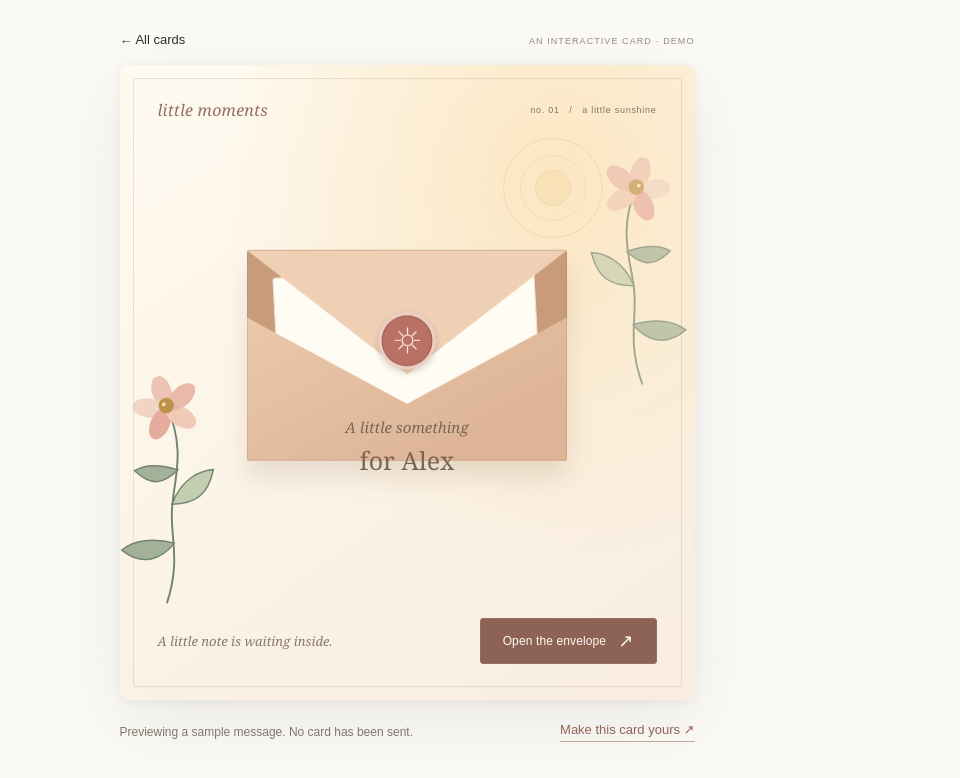
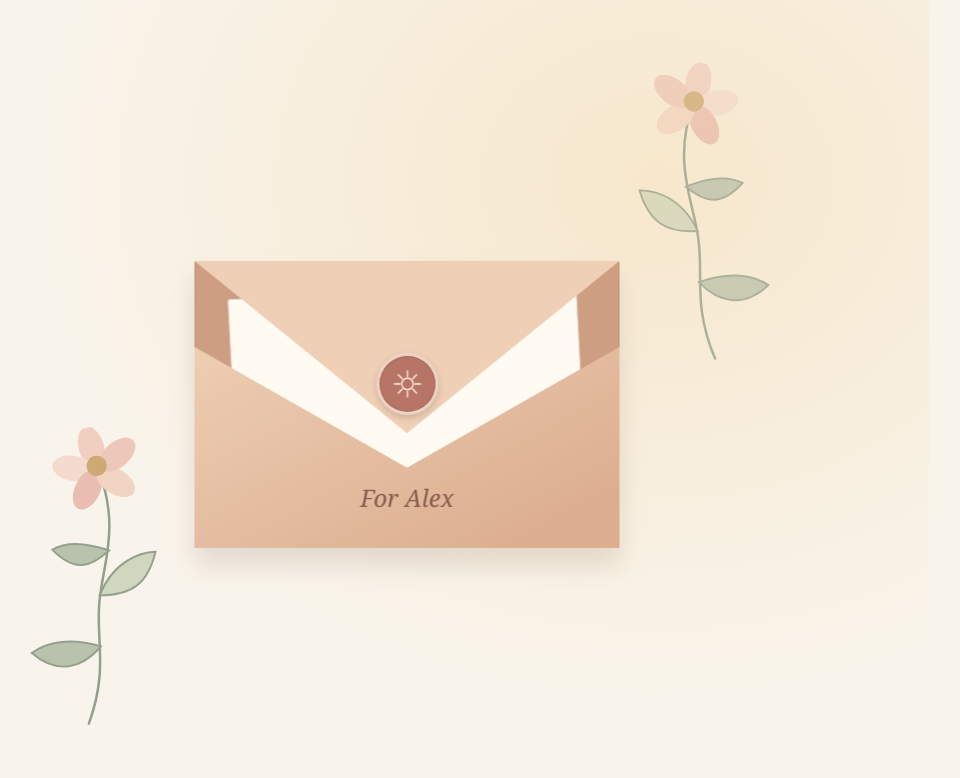
Before and after one commit to muyishen2040/Digital_Card_Shop, a Next.js app: page /cards/little-sunshine in a window 1280 px wide. Shown: the top 778 px of the page, without its empty margins (233-1193 px from the left). Built offline with nearby package versions, Linux system fonts and the light colour scheme.

Commit message:
refactor: make Sunshine a full-screen tap-to-open recipient experience

```diff
--- a/src/app/cards/[slug]/page.tsx
+++ b/src/app/cards/[slug]/page.tsx
@@ -15,46 +15,25 @@ export default async function CardConceptPage({
 }) {
   const { slug } = await params;
   const template = getCardTemplate(slug);
-
   if (!template) notFound();
 
+  // Recipient experience: no store, banners, instructional text, or demo chrome.
   if (slug === "little-sunshine") {
-    return (
-      <main className="recipient-page">
-        <div className="recipient-shell">
-          <div className="recipient-header">
-            <Link className="back-link" href="/#gallery">← All cards</Link>
-            <span>AN INTERACTIVE CARD · DEMO</span>
-          </div>
-          <SunshineCard content={{ ...SUNSHINE_DEMO }} />
-          <div className="recipient-under">
-            <p>Previewing a sample message. No card has been sent.</p>
-            <Link href="/create/little-sunshine">
-              Make this card yours <span aria-hidden="true">↗</span>
-            </Link>
-          </div>
-        </div>
-      </main>
-    );
+    return <SunshineCard content={SUNSHINE_DEMO} />;
   }
 
   return (
     <main className="concept-page">
       <div className="concept-page-inner">
-        <Link className="back-link" href="/#gallery">← All concepts</Link>
+        <Link className="back-link" href="/">← Experiences</Link>
         <div className={"concept-art concept-art--" + template.theme}>
           <span className="concept-glyph" aria-hidden="true">
             {template.theme === "night-sky" ? "✦" : "✿"}
           </span>
-          <span className="concept-status">Interactive prototype coming next</span>
+          <span className="concept-status">In development</span>
         </div>
-        <span className="section-kicker">{template.category.toUpperCase()}</span>
         <h1>{template.title}</h1>
         <p>{template.description}</p>
-        <p className="concept-note">
-          This is a placeholder route, not a sendable e-card.
-          We&apos;ll design this experience in a future phase.
-        </p>
       </div>
     </main>
   );
--- a/src/components/cards/sunshine/SunshineCard.module.css
+++ b/src/components/cards/sunshine/SunshineCard.module.css
@@ -1,289 +1,238 @@
 .card {
-  --card-ink: #514638;
-  --card-pink: #f0d2c1;
   position: relative;
-  display: flex;
-  flex-direction: column;
   isolation: isolate;
+  display: grid;
+  place-items: center;
+  min-height: 100svh;
+  width: 100%;
   overflow: hidden;
-  width: 100%;
-  min-height: 635px;
-  border-radius: 9px;
-  background: #fbf4e9;
-  color: var(--card-ink);
-  box-shadow: 0 22px 70px rgba(66, 48, 30, 0.085), 0 2px 8px rgba(66, 48, 30, 0.06);
+  background: #f9f4eb;
+  color: #53483c;
 }
-.card * { box-sizing: border-box; }
-.sunwash {
+.card *, .card *::before, .card *::after { box-sizing: border-box; }
+.stage {
+  position: relative;
+  width: min(100%, 870px);
+  height: clamp(540px, 88svh, 830px);
+  isolation: isolate;
+}
+.sunlight {
   position: absolute;
-  inset: 0;
+  inset: -10%;
   z-index: -1;
-  background: radial-gradient(ellipse at 76% 17%, rgba(250, 213, 145, .45) 0, transparent 53%),
-              linear-gradient(145deg, #fffaf0 0%, #f8eddf 100%);
-}
-.outline {
-  position: absolute;
-  inset: 13px;
-  border: 1px solid rgba(127, 99, 74, .16);
-  border-radius: 3px;
+  background: radial-gradient(ellipse at 74% 24%, rgba(243, 211, 154, .38), transparent 57%);
   pointer-events: none;
 }
-.masthead {
-  z-index: 5;
-  display: flex;
-  align-items: center;
-  justify-content: space-between;
-  gap: 12px;
-  padding: 34px 38px 0;
-  color: #827666;
-  font-family: Georgia, "Times New Roman", serif;
-  font-size: 12px;
-  letter-spacing: .02em;
+.sprigLeft, .sprigRight {
+  position: absolute;
+  width: clamp(120px, 23%, 190px);
+  height: auto;
+  pointer-events: none;
+  transform-origin: 45% 100%;
+  opacity: .74;
 }
-.masthead span:first-child { font-style: italic; font-size: 16px; color: #946d62; }
-.masthead span:last-child { font-family: Arial, Helvetica, sans-serif; font-size: 9px; letter-spacing: .08em; }
-.scene {
-  position: relative;
-  flex: 1;
-  min-height: 478px;
-}
-.sundisc {
-  position: absolute;
-  top: 17px;
-  right: 16%;
-  width: 100px;
-  height: 100px;
-  border: 1px solid rgba(198, 163, 111, .30);
-  border-radius: 50%;
-  opacity: .75;
-}
-.sundisc::before, .sundisc::after {
-  content: "";
-  position: absolute;
-  inset: 16px;
-  border: 1px solid rgba(198, 163, 111, .22);
-  border-radius: 50%;
-}
-.sundisc::after { inset: 31px; background: rgba(235, 188, 119, .18); }
-.botanicalLeft, .botanicalRight {
-  position: absolute;
-  width: 145px;
-  height: 223px;
-  z-index: 1;
-  transform-origin: 50% 95%;
-  pointer-events: none;
-}
-.botanicalLeft { bottom: 1%; left: -1%; transform: rotate(-18deg); }
-.botanicalRight { right: 0; top: 8%; transform: scaleX(-1) rotate(-16deg); opacity: .65; }
-.flower { transform-origin: 114px 31px; }
-.isOpen .botanicalLeft .flower, .isOpen .botanicalRight .flower {
-  animation: blossom .85s cubic-bezier(.22, 1, .36, 1) both;
+.sprigLeft { bottom: 4%; left: 6%; transform: rotate(-16deg); }
+.sprigRight { right: 5%; top: 3%; transform: scaleX(-1) rotate(-13deg); opacity: .55; }
+.bloom { transform-origin: 114px 31px; }
+.open .sprigLeft .bloom, .open .sprigRight .bloom {
+  animation: unfold .85s cubic-bezier(.22, 1, .36, 1) both;
 }
 .envelope {
   position: absolute;
-  z-index: 2;
   left: 50%;
-  top: 44%;
-  width: min(68%, 320px);
-  aspect-ratio: 1.52;
-  transform: translate(-50%, -40%);
-  perspective: 700px;
-  filter: drop-shadow(0 17px 12px rgba(111, 78, 53, .14));
-  transition: transform .85s cubic-bezier(.22, 1, .36, 1), opacity .6s ease;
+  top: 49%;
+  z-index: 4;
+  display: block;
+  width: min(69%, 425px);
+  aspect-ratio: 1.48;
+  border: 0;
+  border-radius: 3px;
+  padding: 0;
+  background: transparent;
+  cursor: pointer;
+  perspective: 850px;
+  transform: translate(-50%, -46%);
+  filter: drop-shadow(0 18px 13px rgba(99, 70, 49, .15));
+  transition: transform .75s cubic-bezier(.22, 1, .36, 1), opacity .4s ease .48s, filter .5s ease;
+  -webkit-tap-highlight-color: transparent;
 }
-.envelopeBack, .envelopeInsert, .envelopeFront, .envelopeFlap { position: absolute; inset: 0; border-radius: 3px; }
-.envelopeBack { background: #c89b7b; box-shadow: inset 0 0 0 1px rgba(122, 77, 57, .14); }
-.envelopeInsert {
-  top: 10%;
-  left: 9%;
-  width: 82%;
-  height: 70%;
-  background: #fffcf4;
-  border: 1px solid #e9dfd1;
+.envelope:disabled { cursor: default; }
+.envelope:focus-visible {
+  outline: 3px solid #6b8066;
+  outline-offset: 12px;
+}
+.envelopeBack, .letterEdge, .envelopeFront, .envelopeFlap { position: absolute; inset: 0; border-radius: 2px; }
+.envelopeBack { background: #ce9e82; box-shadow: inset 0 0 0 1px rgba(119, 78, 55, .15); }
+.letterEdge {
+  top: 10%; left: 9%; width: 82%; height: 69%;
+  border: 1px solid #e5dacd;
+  background: #fffbf3;
   transform: rotate(-3deg);
 }
 .envelopeFront {
   z-index: 2;
-  background: linear-gradient(152deg, #efceb3 0%, #ddb495 85%);
-  clip-path: polygon(0 32%, 50% 73%, 100% 32%, 100% 100%, 0 100%);
-  box-shadow: inset 0 0 0 1px rgba(119, 74, 47, .14);
+  background: linear-gradient(152deg, #f2d5bb 0%, #dcae90 91%);
+  clip-path: polygon(0 30%, 50% 72%, 100% 30%, 100% 100%, 0 100%);
 }
 .envelopeFlap {
   z-index: 3;
-  background: #efd0b5;
-  clip-path: polygon(0 0, 100% 0, 50% 59%);
-  transform-origin: 50% 0%;
+  background: #efd0b7;
+  clip-path: polygon(0 0, 100% 0, 50% 60%);
+  transform-origin: 50% 0;
   backface-visibility: hidden;
-  transition: transform .8s cubic-bezier(.22, 1, .36, 1);
+  transition: transform .67s cubic-bezier(.22, 1, .36, 1);
 }
 .seal {
   position: absolute;
   z-index: 4;
-  left: 50%;
-  top: 43%;
+  top: 43%; left: 50%;
   display: grid;
   place-items: center;
-  width: 57px;
-  height: 57px;
-  border: 3px solid rgba(255, 245, 233, .72);
+  width: 62px; height: 62px;
+  border: 3px solid rgba(255, 245, 233, .75);
   border-radius: 50%;
-  background: #b97065;
-  color: #ffede0;
+  background: #b77565;
+  color: #fff0e0;
   transform: translate(-50%, -50%);
-  box-shadow: 0 3px 6px rgba(75, 45, 38, .2), inset 0 0 0 1px rgba(119, 53, 45, .4);
-  transition: opacity .2s ease;
+  box-shadow: 0 3px 6px rgba(75, 45, 38, .19), inset 0 0 0 1px rgba(119, 53, 45, .28);
+  transition: transform .35s ease, opacity .25s ease;
 }
-.seal svg { width: 34px; height: 34px; }
-.forYou {
+.seal svg { width: 36px; height: 36px; }
+.address {
   position: absolute;
   z-index: 3;
-  top: calc(44% + min(17%, 95px));
-  left: 0;
-  right: 0;
-  display: flex;
-  flex-direction: column;
-  align-items: center;
-  gap: 6px;
-  color: #7a6657;
+  left: 8%; right: 8%;
+  bottom: 12%;
+  color: #875c4b;
+  font: italic clamp(17px, 2.7vw, 24px)/1.3 Georgia, "Times New Roman", serif;
+  overflow-wrap: anywhere;
   text-align: center;
 }
-.forYou span { font: italic 15px Georgia, serif; }
-.forYou strong { font: normal 25px Georgia, serif; overflow-wrap: anywhere; }
-.isOpen .envelope {
-  transform: translate(-50%, 90%) scale(.78) rotate(-5deg);
-  opacity: .32;
+@media (hover: hover) and (pointer: fine) {
+  .envelope:not(:disabled):hover {
+    transform: translate(-50%, -51%) rotate(-1deg);
+    filter: drop-shadow(0 24px 17px rgba(99, 70, 49, .17));
+  }
+  .envelope:not(:disabled):hover .seal { transform: translate(-50%, -55%) rotate(9deg); }
 }
-.isOpen .envelopeFlap { transform: rotateX(180deg); }
-.isOpen .seal { opacity: 0; }
+.envelope:not(:disabled):active { transform: translate(-50%, -46%) scale(.985); }
+.open .envelope, .open .envelope:disabled {
+  transform: translate(-50%, 8%) scale(.82) rotate(-4deg);
+  opacity: 0;
+  pointer-events: none;
+}
+.open .envelopeFlap { transform: rotateX(180deg); }
+.open .seal { opacity: 0; }
 .letter {
   position: absolute;
-  z-index: 4;
-  top: 50%;
-  left: 50%;
-  width: min(calc(100% - 52px), 397px);
-  height: min(424px, calc(100% - 36px));
-  padding: 31px 34px 27px;
+  z-index: 5;
+  left: 50%; top: 50%;
+  width: min(calc(100% - 60px), 500px);
+  max-height: calc(100% - 58px);
+  min-height: min(510px, calc(100% - 58px));
+  overflow-x: hidden;
   overflow-y: auto;
-  overflow-x: hidden;
+  padding: clamp(42px, 6.8%, 60px) clamp(35px, 6%, 55px);
+  border: 1px solid #e7dace;
   background: #fffdf8;
-  color: #534538;
-  border: 1px solid #e8dccd;
-  box-shadow: 0 13px 35px rgba(91, 65, 48, .13);
-  transform: translate(-50%, -50%);
-  animation: letterRise .9s cubic-bezier(.22, 1, .36, 1) both;
-  scrollbar-color: #ccb39c transparent;
+  box-shadow: 0 15px 42px rgba(93, 64, 43, .14);
+  opacity: 0;
+  visibility: hidden;
+  pointer-events: none;
+  transform: translate(-50%, -23%) scale(.73);
+  transform-origin: center;
+  transition: transform .95s cubic-bezier(.22, 1, .36, 1) .18s, opacity .58s ease .23s, visibility 0s linear .95s;
   scrollbar-width: thin;
+  scrollbar-color: #cfb69f transparent;
 }
+.letter:focus { outline: none; }
+.letter:focus-visible { outline: 3px solid #6b8066; outline-offset: 2px; }
 .letter::before {
   content: "";
   position: absolute;
-  inset: 11px;
-  border: 1px solid rgba(170, 135, 107, .22);
+  inset: 13px;
+  border: 1px solid rgba(175, 144, 117, .23);
   pointer-events: none;
 }
-.letterTop { position: relative; display: flex; justify-content: space-between; align-items: center; color: #a77e64; font: italic 13px Georgia, serif; }
-.letterSun { display: grid; place-items: center; color: #b99563; }
-.letterSun svg { width: 28px; height: 28px; }
-.letterTitle {
-  position: relative;
-  margin: 24px 0 22px;
-  font-family: Georgia, "Times New Roman", serif;
-  font-size: clamp(26px, 4vw, 37px);
-  font-weight: 400;
-  line-height: 1.18;
-  letter-spacing: -.035em;
+.open .letter {
+  opacity: 1;
+  visibility: visible;
+  pointer-events: auto;
+  transform: translate(-50%, -50%) scale(1);
+  transition: transform .95s cubic-bezier(.22, 1, .36, 1) .18s, opacity .6s ease .23s, visibility 0s;
+}
+.letterContent { position: relative; z-index: 2; }
+.salutation {
+  margin: 8px 0 31px;
+  font: normal clamp(28px, 4.5vw, 39px)/1.15 Georgia, "Times New Roman", serif;
+  letter-spacing: -.04em;
   overflow-wrap: anywhere;
 }
-.letterMessage {
-  position: relative;
+.message {
   margin: 0;
-  font: 16px/1.72 Georgia, "Times New Roman", serif;
+  font: 17px/1.83 Georgia, "Times New Roman", serif;
   white-space: pre-wrap;
   overflow-wrap: anywhere;
 }
-.letterSignoff {
-  position: relative;
-  display: flex;
-  flex-direction: column;
-  gap: 5px;
-  margin-top: 28px;
-  max-width: 80%;
-  font: italic 14px Georgia, serif;
-  color: #8a7061;
-}
-.letterSignoff strong {
-  font: normal 19px Georgia, serif;
-  color: #594a3d;
+.signature {
+  margin: 32px 0 0;
+  font: italic 19px/1.45 Georgia, "Times New Roman", serif;
+  color: #96735d;
+  text-align: right;
   overflow-wrap: anywhere;
 }
-.letterFlower {
+.letterSprig {
   position: absolute;
-  z-index: 0;
-  right: -8px;
-  bottom: -38px;
-  width: 98px;
-  height: 156px;
-  transform: rotate(4deg);
-  opacity: .63;
+  right: -8px; bottom: -37px;
+  width: 109px; height: auto;
+  transform: rotate(5deg);
+  opacity: .48;
   pointer-events: none;
 }
-.actionRow {
-  position: relative;
-  z-index: 8;
-  display: flex;
-  gap: 20px;
-  align-items: center;
-  justify-content: space-between;
-  padding: 12px 38px 36px;
+.replay {
+  position: absolute;
+  top: 17px; right: 18px;
+  z-index: 7;
+  display: grid;
+  place-items: center;
+  width: 38px; height: 38px;
+  border: 0;
+  border-radius: 50%;
+  background: transparent;
+  color: #9c8071;
+  opacity: .58;
+  cursor: pointer;
+  transition: background-color .18s ease, opacity .18s ease, transform .18s ease;
 }
-.actionHint { margin: 0; font: italic 13px/1.4 Georgia, serif; color: #887968; }
-.actionButton {
-  display: inline-flex;
-  justify-content: center;
-  align-items: center;
-  gap: 12px;
-  min-height: 46px;
-  min-width: 177px;
-  padding: 11px 18px;
-  border: 1px solid #966f61;
-  border-radius: 3px;
-  background: #8c6355;
-  color: #fffaf2;
-  font: 500 12px Arial, sans-serif;
-  letter-spacing: .01em;
-  cursor: pointer;
-  transition: background-color .16s ease, transform .16s ease;
+.replay svg { width: 20px; height: 20px; }
+.replay:hover { background: #f5ebe0; opacity: 1; }
+.replay:active { transform: rotate(-20deg); }
+.replay:focus-visible { outline: 2px solid #6b8066; outline-offset: 2px; opacity: 1; }
+.srOnly { position: absolute; width: 1px; height: 1px; padding: 0; margin: -1px; overflow: hidden; clip: rect(0,0,0,0); white-space: nowrap; border: 0; }
+@keyframes unfold { from { transform: scale(.38); opacity: .15; } to { transform: scale(1); opacity: 1; } }
+@media (max-width: 600px) {
+  .stage { height: clamp(500px, 100svh, 750px); }
+  .envelope { width: min(79%, 390px); }
+  .sprigLeft { left: -11%; bottom: 8%; width: 137px; }
+  .sprigRight { right: -9%; top: 3%; width: 128px; }
+  .seal { width: 54px; height: 54px; }
+  .seal svg { width: 31px; height: 31px; }
+  .address { font-size: 20px; }
+  .letter {
+    width: calc(100% - 36px);
+    min-height: min(440px, calc(100% - 50px));
+    max-height: calc(100% - 50px);
+    padding: 44px 31px 40px;
+  }
+  .salutation { font-size: 31px; margin: 5px 0 25px; }
+  .message { font-size: 16px; line-height: 1.72; }
+  .signature { font-size: 17px; }
 }
-.actionButton:hover { background: #775246; }
-.actionButton:active { transform: scale(.98); }
-.actionButton:focus-visible { outline: 3px solid #4e6c59; outline-offset: 3px; }
-.actionArrow { font-size: 18px; line-height: 1; font-weight: 400; }
-@keyframes letterRise {
-  0% { transform: translate(-50%, -40%) scale(.96); opacity: 0; }
-  100% { transform: translate(-50%, -50%) scale(1); opacity: 1; }
-}
-@keyframes blossom {
-  0% { transform: scale(.32); opacity: 0; }
-  100% { transform: scale(1); opacity: 1; }
-}
-@media (max-width: 520px) {
-  .card { min-height: 585px; }
-  .masthead { padding: 28px 27px 0; }
-  .masthead span:last-child { font-size: 8px; }
-  .scene { min-height: 440px; }
-  .envelope { width: min(74%, 310px); }
-  .botanicalLeft { left: -8%; width: 119px; }
-  .botanicalRight { right: -7%; width: 115px; }
-  .forYou { top: 62%; }
-  .forYou strong { font-size: 22px; }
-  .letter { width: calc(100% - 42px); height: min(395px, calc(100% - 26px)); padding: 29px 25px 28px; }
-  .letterTitle { margin: 20px 0 16px; font-size: 29px; }
-  .letterMessage { font-size: 15px; line-height: 1.65; }
-  .actionRow { padding: 10px 27px 29px; gap: 8px; }
-  .actionHint { font-size: 11px; max-width: 140px; }
-  .actionButton { min-width: 164px; padding: 10px 11px; font-size: 11px; }
+@media (max-width: 360px) {
+  .letter { width: calc(100% - 22px); padding: 42px 26px 38px; }
+  .salutation { font-size: 28px; }
 }
 @media (prefers-reduced-motion: reduce) {
-  .envelope, .envelopeFlap, .seal, .actionButton { transition: none !important; }
-  .letter, .isOpen .botanicalLeft .flower, .isOpen .botanicalRight .flower { animation: none !important; }
+  .envelope, .envelopeFlap, .seal, .letter, .replay { transition: none !important; }
+  .open .sprigLeft .bloom, .open .sprigRight .bloom { animation: none !important; }
 }
--- a/src/components/cards/sunshine/SunshineCard.tsx
+++ b/src/components/cards/sunshine/SunshineCard.tsx
@@ -1,140 +1,107 @@
 "use client";
 
-import { useState } from "react";
+import { useEffect, useRef, useState } from "react";
 import type { CardPersonalization } from "@/types/card";
 import { toPreviewContent } from "@/lib/cards/personalization";
 import styles from "./SunshineCard.module.css";
 
-function FlowerSprig({ className = "" }: { className?: string }) {
+function BotanicalSprig({ className = "" }: { className?: string }) {
   return (
-    <svg
-      className={className}
-      viewBox="0 0 150 230"
-      fill="none"
-      xmlns="http://www.w3.org/2000/svg"
-      aria-hidden="true"
-      focusable="false"
-    >
-      <path
-        d="M52 225C81 185 75 158 89 129C99 105 120 79 114 30"
-        stroke="#72836E"
-        strokeWidth="2"
-        strokeLinecap="round"
-      />
-      <path
-        d="M78 169C56 155 37 154 24 159C39 182 60 181 78 169Z"
-        fill="#A2B198"
-        stroke="#72836E"
-        strokeWidth="1.5"
-      />
-      <path
-        d="M88 130C106 107 128 106 140 109C127 132 112 137 88 130Z"
-        fill="#C3CDAF"
-        stroke="#72836E"
-        strokeWidth="1.5"
-      />
-      <path
-        d="M105 98C88 86 74 82 62 85C74 107 87 107 105 98Z"
-        fill="#A2B198"
-        stroke="#72836E"
-        strokeWidth="1.5"
-      />
-      <g className={styles.flower}>
+    <svg className={className} viewBox="0 0 150 230" fill="none" aria-hidden="true" focusable="false">
+      <path d="M52 225C81 185 75 158 89 129C99 105 120 79 114 30" stroke="#72836E" strokeWidth="2" strokeLinecap="round" />
+      <path d="M78 169C56 155 37 154 24 159C39 182 60 181 78 169Z" fill="#A2B198" stroke="#72836E" strokeWidth="1.5" />
+      <path d="M88 130C106 107 128 106 140 109C127 132 112 137 88 130Z" fill="#C3CDAF" stroke="#72836E" strokeWidth="1.5" />
+      <path d="M105 98C88 86 74 82 62 85C74 107 87 107 105 98Z" fill="#A2B198" stroke="#72836E" strokeWidth="1.5" />
+      <g className={styles.bloom}>
         <ellipse cx="114" cy="16" rx="10" ry="17" fill="#EDC3B3" />
         <ellipse cx="96" cy="28" rx="10" ry="17" transform="rotate(-65 96 28)" fill="#F2D4C5" />
         <ellipse cx="102" cy="47" rx="10" ry="17" transform="rotate(-138 102 47)" fill="#E5AB9D" />
         <ellipse cx="125" cy="47" rx="10" ry="17" transform="rotate(138 125 47)" fill="#F0CAB4" />
         <ellipse cx="132" cy="27" rx="10" ry="17" transform="rotate(65 132 27)" fill="#E9B9A9" />
         <circle cx="114" cy="31" r="8" fill="#BF904A" />
-        <circle cx="112" cy="29" r="2" fill="#F8E3AD" />
       </g>
     </svg>
   );
 }
 
-function SealSun() {
+function SunMark() {
   return (
     <svg viewBox="0 0 44 44" fill="none" aria-hidden="true" focusable="false">
       <circle cx="22" cy="22" r="7" stroke="currentColor" strokeWidth="1.6" />
-      <path
-        d="M22 6v7M22 31v7M6 22h7M31 22h7M10.8 10.8l5 5M28.2 28.2l5 5M33.2 10.8l-5 5M15.8 28.2l-5 5"
-        stroke="currentColor"
-        strokeWidth="1.6"
-        strokeLinecap="round"
-      />
+      <path d="M22 6v7M22 31v7M6 22h7M31 22h7M10.8 10.8l5 5M28.2 28.2l5 5M33.2 10.8l-5 5M15.8 28.2l-5 5" stroke="currentColor" strokeWidth="1.6" strokeLinecap="round" />
     </svg>
   );
 }
 
+/** Recipient-facing card. All visible words come from sender-provided personalization. */
 export function SunshineCard({ content }: { content: CardPersonalization }) {
   const [opened, setOpened] = useState(false);
+  const envelopeRef = useRef<HTMLButtonElement>(null);
+  const letterRef = useRef<HTMLElement>(null);
   const note = toPreviewContent(content);
 
+  useEffect(() => {
+    if (opened) letterRef.current?.focus();
+  }, [opened]);
+
+  function replay() {
+    setOpened(false);
+    requestAnimationFrame(() => envelopeRef.current?.focus());
+  }
+
   return (
-    <section
-      className={`${styles.card} ${opened ? styles.isOpen : ""}`}
-      aria-label="A Little Sunshine interactive greeting card"
-    >
-      <div className={styles.sunwash} aria-hidden="true" />
-      <div className={styles.outline} aria-hidden="true" />
-      <div className={styles.masthead}>
-        <span>little moments</span>
-        <span>no. 01 &nbsp; / &nbsp; a little sunshine</span>
+    <main className={`${styles.card} ${opened ? styles.open : ""}`} aria-label="A Little Sunshine greeting card">
+      <div className={styles.stage}>
+        <div className={styles.sunlight} aria-hidden="true" />
+        <BotanicalSprig className={styles.sprigLeft} />
+        <BotanicalSprig className={styles.sprigRight} />
+
+        <button
+          ref={envelopeRef}
+          className={styles.envelope}
+          type="button"
+          aria-label={`Open the envelope for ${note.recipientName}`}
+          aria-expanded={opened}
+          onClick={() => setOpened(true)}
+          disabled={opened}
+        >
+          <span className={styles.envelopeBack} />
+          <span className={styles.letterEdge} />
+          <span className={styles.envelopeFront} />
+          <span className={styles.envelopeFlap} />
+          <span className={styles.seal}><SunMark /></span>
+          <span className={styles.address}>For {note.recipientName}</span>
+        </button>
+
+        <article
+          ref={letterRef}
+          className={styles.letter}
+          tabIndex={-1}
+          aria-label={`Letter to ${note.recipientName}`}
+          aria-hidden={!opened}
+          inert={!opened}
+        >
+          <div className={styles.letterContent}>
+            <p className={styles.salutation}>Dear {note.recipientName},</p>
+            <p className={styles.message}>{note.message}</p>
+            <p className={styles.signature}>— {note.senderName}</p>
+          </div>
+          <BotanicalSprig className={styles.letterSprig} />
+          <button
+            className={styles.replay}
+            type="button"
+            onClick={replay}
+            aria-label="Close the letter and replay the opening"
+            title="Replay"
+            tabIndex={opened ? 0 : -1}
+          >
+            <svg viewBox="0 0 24 24" fill="none" stroke="currentColor" strokeWidth="1.6" strokeLinecap="round" strokeLinejoin="round" aria-hidden="true">
+              <path d="M3 10a9 9 0 1 1 2.6 6.4M3 4v6h6" />
+            </svg>
+          </button>
+        </article>
       </div>
-
-      <div className={styles.scene}>
-        <div className={styles.sundisc} aria-hidden="true">
-          <span />
-        </div>
-        <FlowerSprig className={styles.botanicalLeft} />
-        <FlowerSprig className={styles.botanicalRight} />
-
-        <div className={styles.envelope} aria-hidden="true">
-          <div className={styles.envelopeBack} />
-          <div className={styles.envelopeInsert} />
-          <div className={styles.envelopeFront} />
-          <div className={styles.envelopeFlap} />
-          <div className={styles.seal}><SealSun /></div>
-        </div>
-
-        {!opened && (
-          <div className={styles.forYou} aria-hidden="true">
-            <span>A little something</span>
-            <strong>for {note.recipientName}</strong>
-          </div>
-        )}
-
-        {opened && (
-          <article className={styles.letter} aria-label="Your personal note">
-            <div className={styles.letterTop}>
-              <span>A letter, just for you</span>
-              <span className={styles.letterSun} aria-hidden="true"><SealSun /></span>
-            </div>
-            <h2 className={styles.letterTitle}>Dear {note.recipientName},</h2>
-            <p className={styles.letterMessage}>{note.message}</p>
-            <div className={styles.letterSignoff}>
-              <span>With a little sunshine,</span>
-              <strong>{note.senderName}</strong>
-            </div>
-            <FlowerSprig className={styles.letterFlower} />
-          </article>
-        )}
-      </div>
-
-      <div className={styles.actionRow}>
-        <p aria-live="polite" className={styles.actionHint}>
-          {opened ? "The note is open. Take your time reading." : "A little note is waiting inside."}
-        </p>
-        <button
-          type="button"
-          className={styles.actionButton}
-          onClick={() => setOpened((current) => !current)}
-          aria-expanded={opened}
-        >
-          <span>{opened ? "Close & replay" : "Open the envelope"}</span>
-          <span className={styles.actionArrow} aria-hidden="true">{opened ? "↶" : "↗"}</span>
-        </button>
-      </div>
-    </section>
+      <span className={styles.srOnly} role="status">{opened ? "Letter opened" : ""}</span>
+    </main>
   );
 }
```
Also changed, not shown: src/app/create/little-sunshine/page.tsx (+4 -9 lines).
